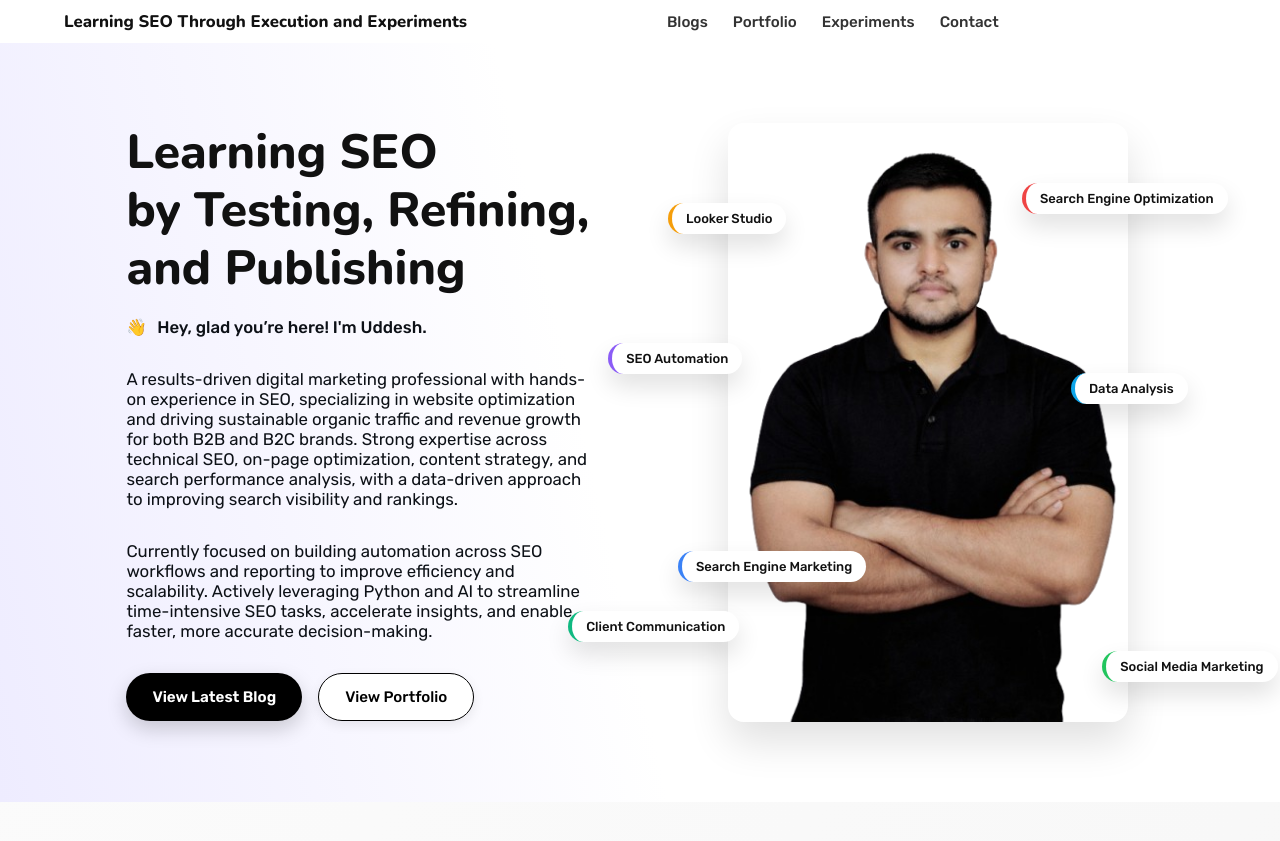
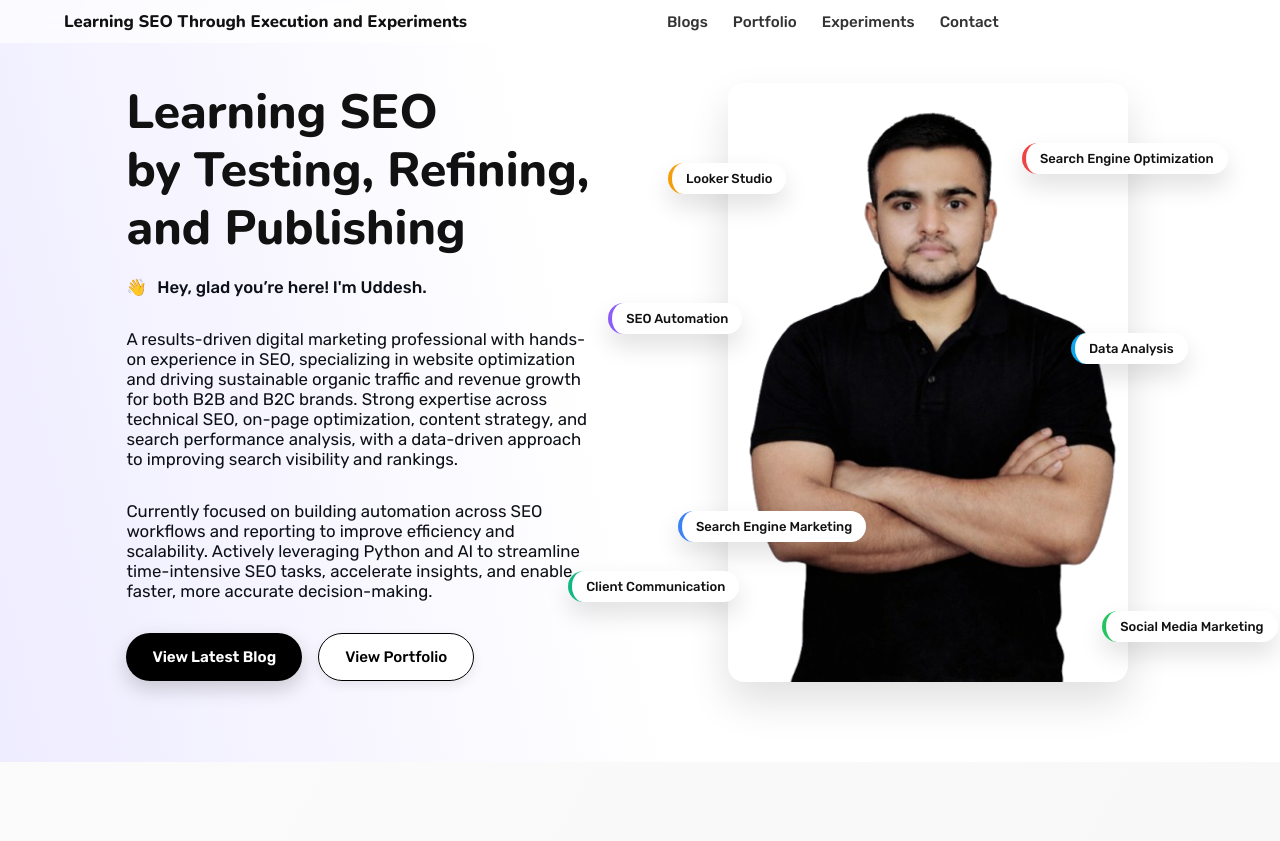
Before and after one commit to uddeshbommawar/uddeshbommawar.github.io, a Jekyll site: the page built from index.md, in a window 1280 px wide. Shown: the top 841 px of the page. Built offline with Jekyll 4.4.1, drawn with Linux system fonts in a browser that asks for light colours.

Commit message:
Update main.css

```diff
--- a/assets/css/main.css
+++ b/assets/css/main.css
@@ -27,7 +27,8 @@ h1, h2, h3, h4, h5, h6 {
 }
 
 .hero {
-  padding: 80px 8%;
+  padding: 120px 8% 80px; /* extra top space for header */
+  margin-top: -80px;     /* hero slides under header */
 
   background-image: linear-gradient(
     77deg,
@@ -90,9 +91,12 @@ h1, h2, h3, h4, h5, h6 {
 .site-header {
   position: sticky;
   top: 0;
-  background: rgba(255, 255, 255, 0.9);
-  backdrop-filter: blur(8px);
   z-index: 100;
+
+  /* Glass effect without white band */
+  background: rgba(255, 255, 255, 0.65);
+  backdrop-filter: blur(10px);
+  -webkit-backdrop-filter: blur(10px);
 }
 
 .header-container {
```
